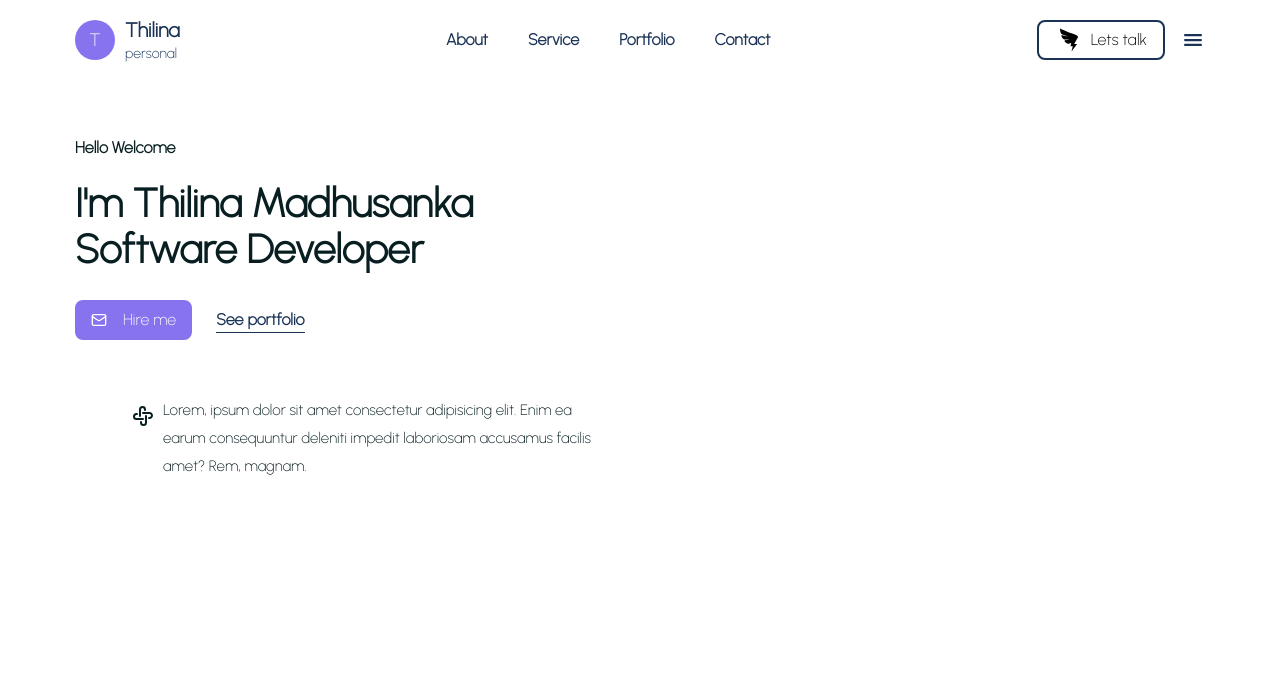
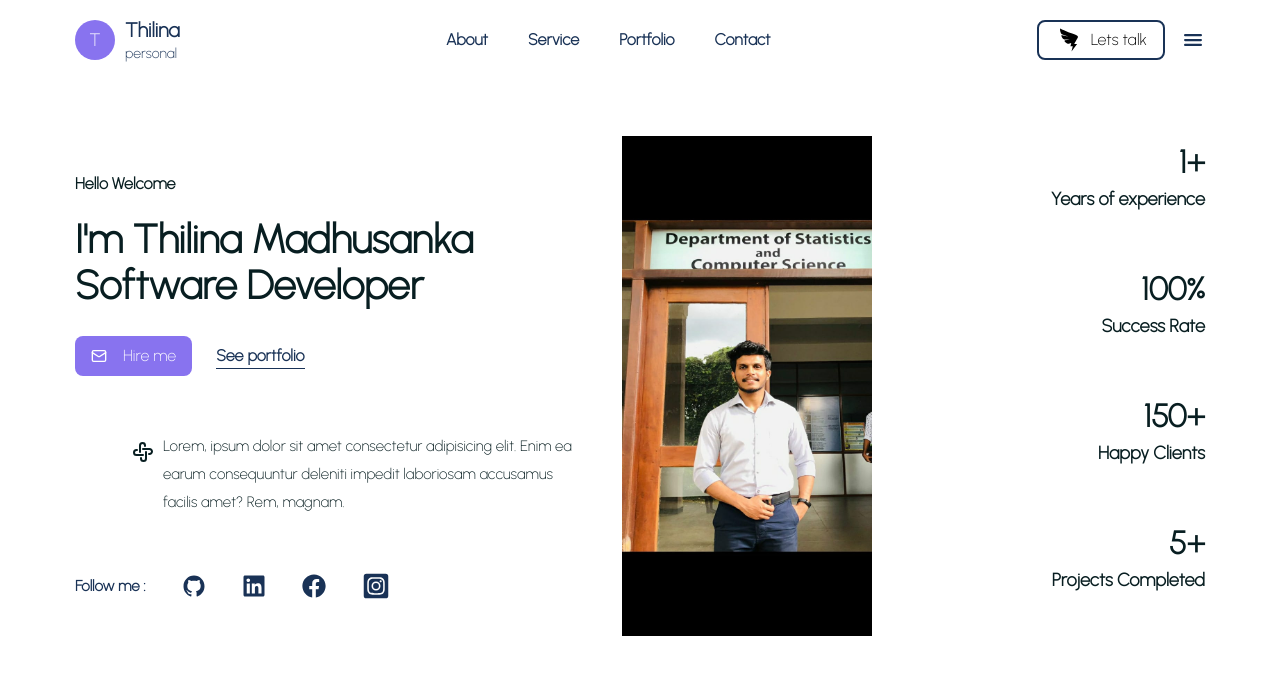
Before and after one commit to nkthilina/My-Portfolio, a React (Create React App) app: page / in a window 1280 px wide. Shown: the top 674 px of the page. Built offline with nearby package versions, Linux system fonts and the light colour scheme.

Commit message:
fourth commit

```diff
--- a/src/UI/Hero.jsx
+++ b/src/UI/Hero.jsx
@@ -1,7 +1,10 @@
 import React from "react";
 import { LuMail } from "react-icons/lu";
 import { TbApiApp } from "react-icons/tb";
-//import CountUp from 'react-countup/build/CountUp'
+import { IoLogoGithub } from "react-icons/io";
+import { FaLinkedin, FaFacebook, FaInstagramSquare } from "react-icons/fa";
+import heroImage from "../images/heroImage.jpg";
+import CountUp from "react-countup";
 
 export default function Hero() {
   return (
@@ -48,13 +51,95 @@ export default function Hero() {
               data-aos-duration="1500"
               className="flex gap-2 text-headingColor mt-14 font-[500] text-[15px] leading-7 sm:pl-14 sm:pr-10"
             >
-              <span className="mt-2"><TbApiApp className="w-6 h-6"/></span>
-                Lorem, ipsum dolor sit amet consectetur adipisicing elit. Enim
-                ea earum consequuntur deleniti impedit laboriosam accusamus
-                facilis amet? Rem, magnam.
+              <span className="mt-2">
+                <TbApiApp className="w-6 h-6" />
+              </span>
+              Lorem, ipsum dolor sit amet consectetur adipisicing elit. Enim ea
+              earum consequuntur deleniti impedit laboriosam accusamus facilis
+              amet? Rem, magnam.
             </p>
+            <div className="flex items-center gap-9 mt-14">
+              <span className="text-smallTextColor text-[15px] font-[600]">
+                Follow me :{" "}
+              </span>
+              <span>
+                <a
+                  href="#github"
+                  className="text-smallTextColor text-[18px] font-[600]"
+                >
+                  <IoLogoGithub className="w-6 h-6" />
+                </a>
+              </span>
+              <span>
+                <a
+                  href="#linkedIn"
+                  className="text-smallTextColor text-[18px] font-[600]"
+                >
+                  <FaLinkedin className="w-6 h-6" />
+                </a>
+              </span>
+              <span>
+                <a
+                  href="#facebook"
+                  className="text-smallTextColor text-[18px] font-[600]"
+                >
+                  <FaFacebook className="w-6 h-6" />
+                </a>
+              </span>
+              <span>
+                <a
+                  href="#instagram"
+                  className="text-smallTextColor text-[18px] font-[600]"
+                >
+                  <FaInstagramSquare className="w-7 h-7" />
+                </a>
+              </span>
+            </div>
           </div>
           {/* end hero left content */}
+          {/* hero image */}
+          <div className="basis-1/3 mt-10 sm:mt-0">
+            <figure className="flex items-center ">
+              <img className="w-[250px] h-[500px]" src={heroImage} alt="" />
+            </figure>
+          </div>
+          {/* end hero image */}
+          {/* hero content right */}
+          <div className="md:basis-1/5 flex justify-between text-center mt-10 flex-wrap gap-3 md:mt-0 md:flex-col md:justify-end md:text-end">
+            <div className="mb-10">
+              <h2 className="text-headingColor text-[32px] font-[700]">
+                <CountUp start={0} end={1} duration={2} suffix="+" />
+              </h2>
+              <h4 className="text-headingColor text-[18px] font-[600]">
+                Years of experience
+              </h4>
+            </div>
+            <div className="mb-10">
+              <h2 className="text-headingColor text-[32px] font-[700]">
+                <CountUp start={0} end={100} duration={2} suffix="%" />
+              </h2>
+              <h4 className="text-headingColor text-[18px] font-[600]">
+                Success Rate
+              </h4>
+            </div>
+            <div className="mb-10">
+              <h2 className="text-headingColor text-[32px] font-[700]">
+                <CountUp start={0} end={150} duration={2} suffix="+" />
+              </h2>
+              <h4 className="text-headingColor text-[18px] font-[600]">
+                Happy Clients
+              </h4>
+            </div>
+            <div className="mb-10">
+              <h2 className="text-headingColor text-[32px] font-[700]">
+                <CountUp start={0} end={5} duration={2} suffix="+" />
+              </h2>
+              <h4 className="text-headingColor text-[18px] font-[600]">
+                Projects Completed
+              </h4>
+            </div>
+          </div>
+          {/* end hero content right */}
         </div>
       </div>
     </section>
--- /dev/null
+++ b/src/UI/Service.jsx
@@ -0,0 +1,9 @@
+import React from 'react'
+
+export default function Service() {
+  return (
+    <div>
+
+    </div>
+  )
+}
```
Also changed, not shown: src/UI/Contact.jsx (added), src/images/heroImage.jpg (added). Lines whose indentation alone changed are shown as unchanged.
